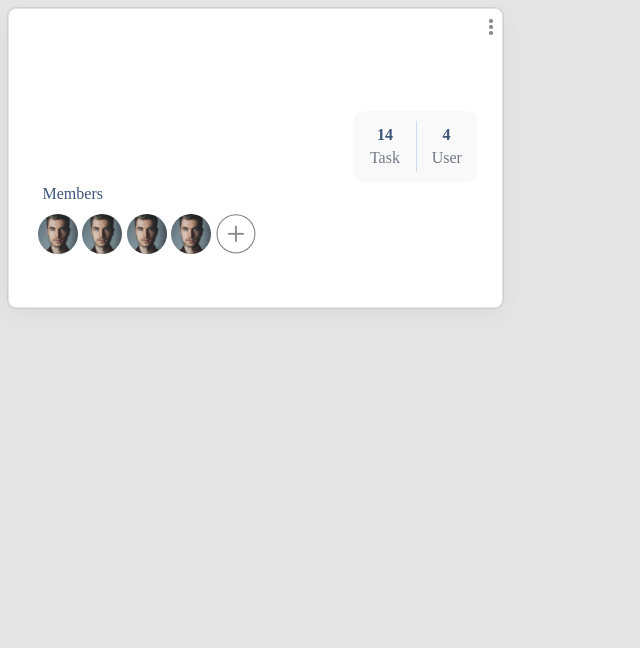
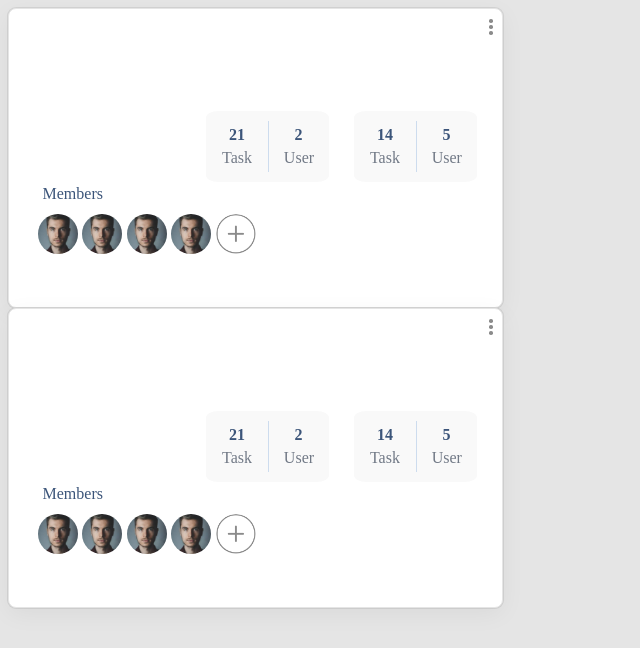
Before and after one commit to Front-End-Bootcamp/vue-dashboard-team-fox-1, a Vue app: page / in a window 1280 px wide. Shown: the top 648 px of the page, without its empty margins (0-640 px from the left). Built offline with nearby package versions, Linux system fonts and the light colour scheme.

Commit message:
added js

```diff
--- a/src/App.vue
+++ b/src/App.vue
@@ -1,9 +1,25 @@
 <script setup>
+import { ref } from "vue";
 import Card from "./components/Card/Card.vue";
+
+const card = ref([
+	{
+		task: 14,
+		user: 5,
+		membersPictures:["https://picsum.photos/200/200","https://picsum.photos/200/300","https://picsum.photos/200/300" ]
+	},
+	{
+		task: 21,
+		user: 2,
+		membersPictures:["https://picsum.photos/200/200","https://picsum.photos/200/300","https://picsum.photos/200/300","https://picsum.photos/200/300","https://picsum.photos/200/300" ]
+	}
+]);
 </script>
 
 <template>
-	<Card />
+	<div>
+		<Card :cardValue="card" v-for="item in card.length" />
+	</div>
 </template>
 
 <style>
--- a/src/components/Card/Card.vue
+++ b/src/components/Card/Card.vue
@@ -2,12 +2,14 @@
 import OptionIcon from "./OptionIcon.vue";
 import CardInfo from "./CardInfo.vue";
 import CardPictures from "./CardPictures.vue";
+
+const props = defineProps(["cardValue"]);
 </script>
 
 <template>
-	<div class="card">
+	<div class="card" >
 		<OptionIcon />
-		<CardInfo />
+		<CardInfo :cardInfo="props.cardValue"  />
 		<CardPictures />
 	</div>
 </template>
--- a/src/components/Card/CardInfo.vue
+++ b/src/components/Card/CardInfo.vue
@@ -1,13 +1,17 @@
-<script setup></script>
+<script setup>
+
+const props = defineProps(["cardInfo"]);
+console.log("cardinfo",props.cardInfo.task);
+</script>
 
 <template>
-	<div class="card_info">
+	<div class="card_info" v-for="value in props.cardInfo">
 			<div class="card_task">
-				<p class="task_value">14</p>
+				<p class="task_value">{{value.task}}</p>
 				<p class="task_text">Task</p>
 			</div>
 			<div class="card_user">
-				<p class="task_value">4</p>
+				<p class="task_value">{{value.user}}</p>
 				<p class="task_text">User</p>
 			</div>
 	</div>
```
Also changed, not shown: src/components/Card/CardPictures.vue (+19 -8 lines).
